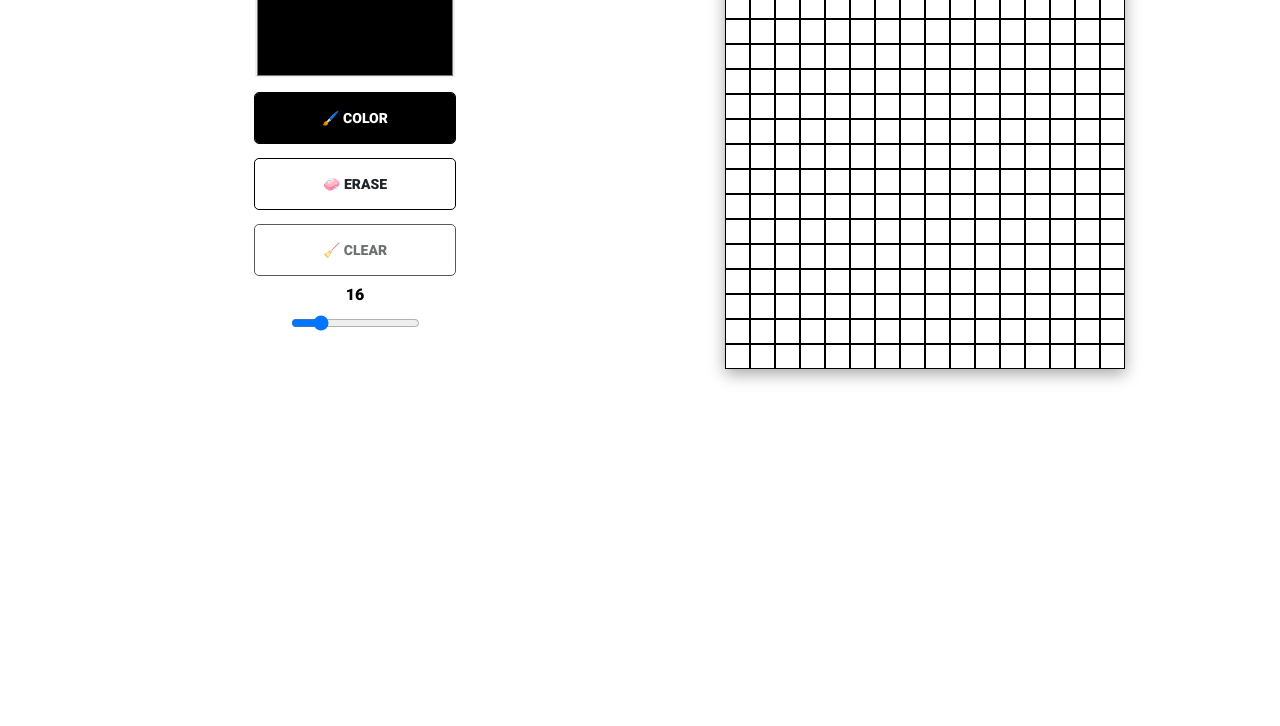
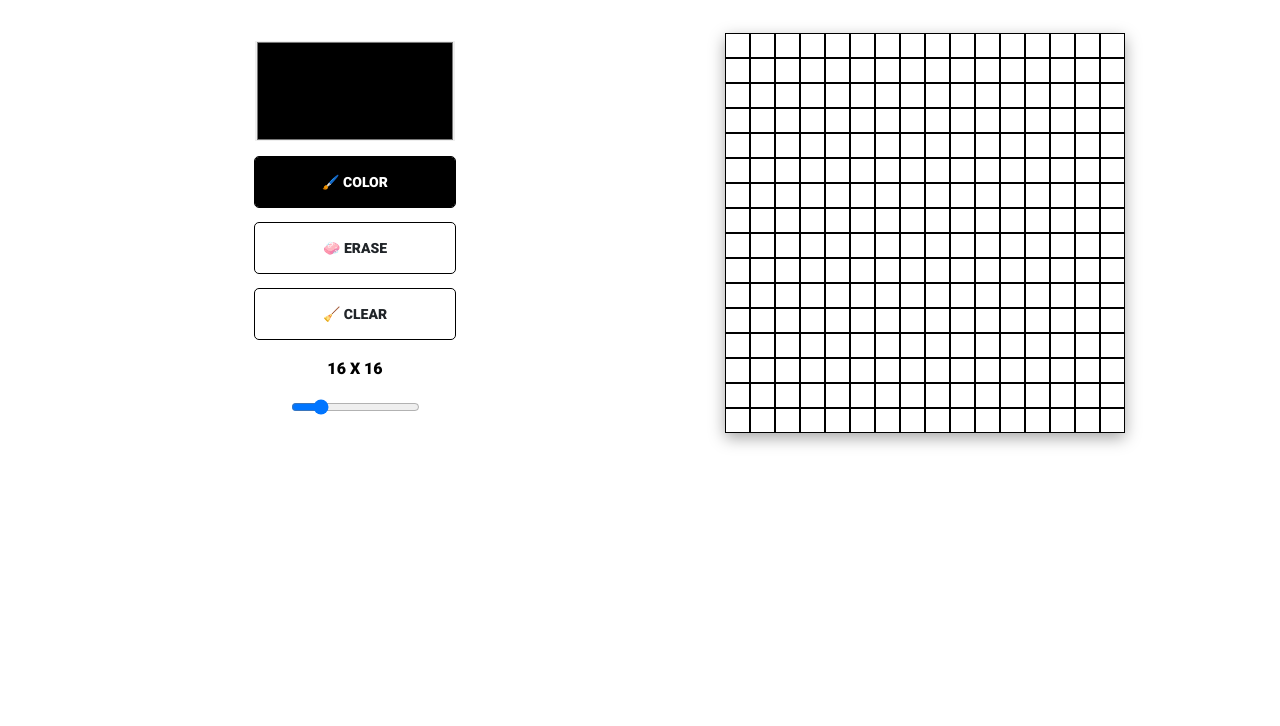
Before and after one commit to milan-sony/Etch-a-Sketch, a plain HTML site: page index.html in a window 1280 px wide. Shown: the part 74-800 px from the top of the page. Drawn offline with nearby package versions, Linux system fonts and the light colour scheme.

Commit message:
Clear btn function added, Grid size changed as of the range slider value, UI modified

```diff
--- a/index.html
+++ b/index.html
@@ -22,7 +22,7 @@
 <body>
 
     <div class="container-fluid">
-        <div class="container">
+        <div class="container mt-3">
             <!-- Header -->
             <div class="row">
                 <div class="col-lg-12">
@@ -31,7 +31,7 @@
             </div>
 
             <!-- Main div -->
-            <div class="row justify-content-center">
+            <div class="row justify-content-center mt-5">
 
                 <div class="col-lg-6">
                     <ul class="list-group menu-items">
@@ -40,7 +40,7 @@
                         </li>
                         <li class="list-group-item"><button class="btn menu-btn" id="colorBtn">🖌️ Color</button></li>
                         <li class="list-group-item"><button class="btn menu-btn" id="eraseBtn">🧼 Erase</button></li>
-                        <li class="list-group-item"><button class="btn menu-btn disabled" id="clearBtn">🧹 Clear</button></li>
+                        <li class="list-group-item"><button class="btn menu-btn" id="clearBtn">🧹 Clear</button></li>
                         <li><p id="size" class="display-size"></p></li>
                         <li class="list-group-item"> <input type="range" min="4" max="64" value="16" class="slider"
                                 id="slider">
--- a/script.js
+++ b/script.js
@@ -8,12 +8,11 @@ const size = document.getElementById('size');
 
 let defaultColor = '#000000';
 let defaultMode = 'color';
-
-let rows = 16;
-let cols = 16;
+let defaultSize = slider.value;
 
 let currentColor = defaultColor;
 let currentMode = defaultMode
+let currentSize = defaultSize;
 
 colorBtn.onclick = () => setMenuMode('color');
 eraseBtn.onclick = () => setMenuMode('erase');
@@ -22,9 +21,11 @@ clearBtn.onclick = () => setMenuMode('clear');
 colorPicker.oninput = () => pickColor();
 slider.oninput = () => sliderMove();
 
-function sliderMove(){
+function sliderMove() {
     console.log(slider.value)
-    size.innerText = slider.value;
+    size.innerText = slider.value + " X " + slider.value;
+    currentSize = parseInt(slider.value);
+    createGrid(currentSize)
 }
 
 function setMenuMode(mode) {
@@ -40,24 +41,29 @@ function setMenuMode(mode) {
         currentColor = 'transparent';
     } else if (currentMode === 'clear') {
         clearGrid();
-        // gridContainer.style.backgroundColor = 'transparent'
     }
     else {
         colorBtn.classList.add('active-btn');
     }
 };
 
-// created a style property named --grid-rows (css)
-gridContainer.style.setProperty('--grid-rows', rows);
-gridContainer.style.setProperty('--grid-cols', cols);
-for (let c = 0; c < (rows * cols); c++) {
-    let cell = document.createElement("div");
-    gridContainer.appendChild(cell).className = 'grid-item';
-    gridContainer.addEventListener('mouseover', paintColor);
-};
+function createGrid(size) {
+    gridContainer.innerHTML = "";
+    // created a style property named --grid-rows (css)
+    gridContainer.style.setProperty('--grid-rows', size);
+    gridContainer.style.setProperty('--grid-cols', size);
+    for (let c = 0; c < (size * size); c++) {
+        let cell = document.createElement("div");
+        gridContainer.appendChild(cell).className = 'grid-item';
+        gridContainer.addEventListener('mouseover', paintColor);
+    };
 
-function clearGrid(){
-    gridContainer.style.backgroundColor = 'green'
+}
+
+
+function clearGrid() {
+    createGrid(currentSize)
+    setMenuMode('color')
 }
 
 function paintColor(e) {
@@ -76,6 +82,6 @@ function pickColor() {
 window.onload = () => {
     setMenuMode('color');
     currentColor = defaultColor
-    size.innerText = slider.value;
-
+    size.innerText = slider.value + " X " + slider.value;
+    createGrid(defaultSize)
 }
--- a/style.css
+++ b/style.css
@@ -72,10 +72,11 @@ body{
 }
 .display-size{
     margin: 0;
+    padding: 10px 0px;
     color: black;
     text-align: center;
     font-size: 16px;
     font-family: "Roboto", sans-serif;
     font-weight: 900;
-
+    text-transform: uppercase;
 }
```
Also changed, not shown: assets/Annotation 2024-09-27 115019.png (added).
